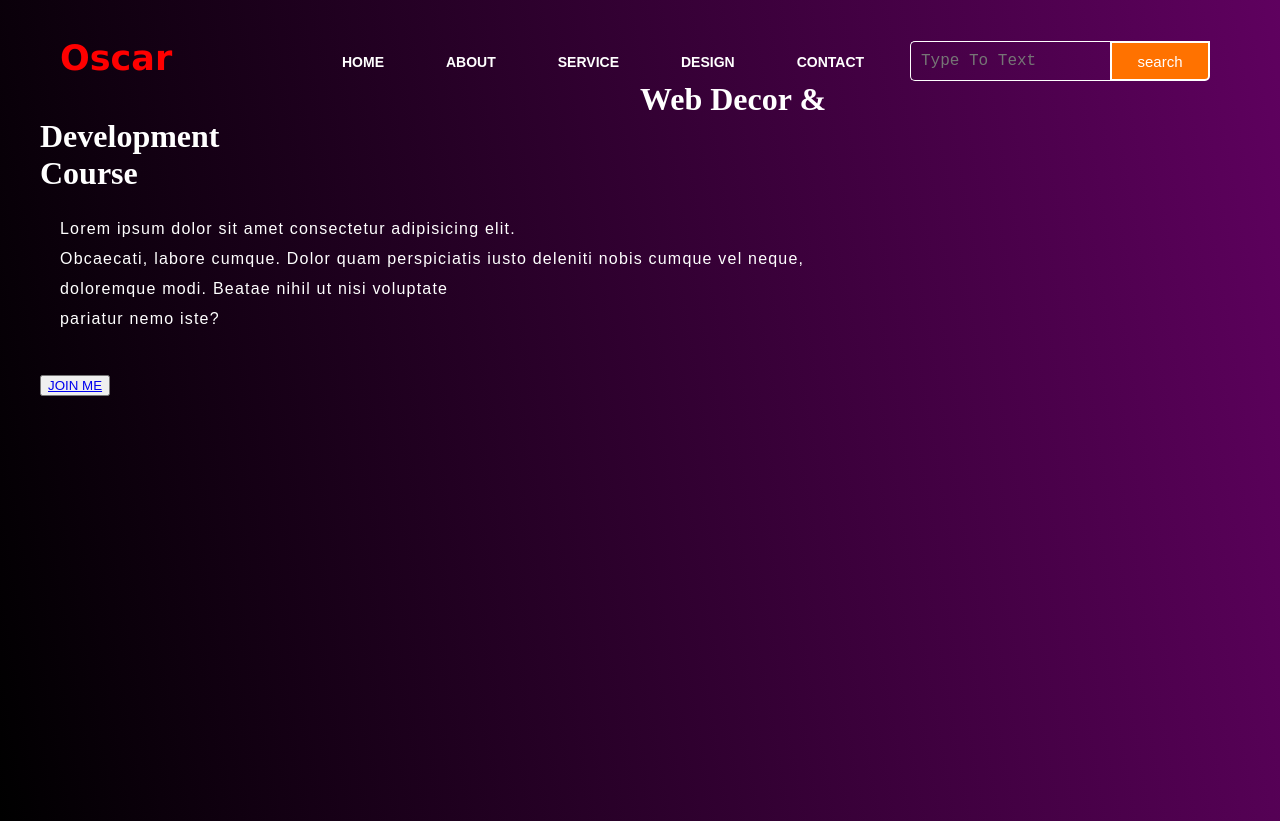
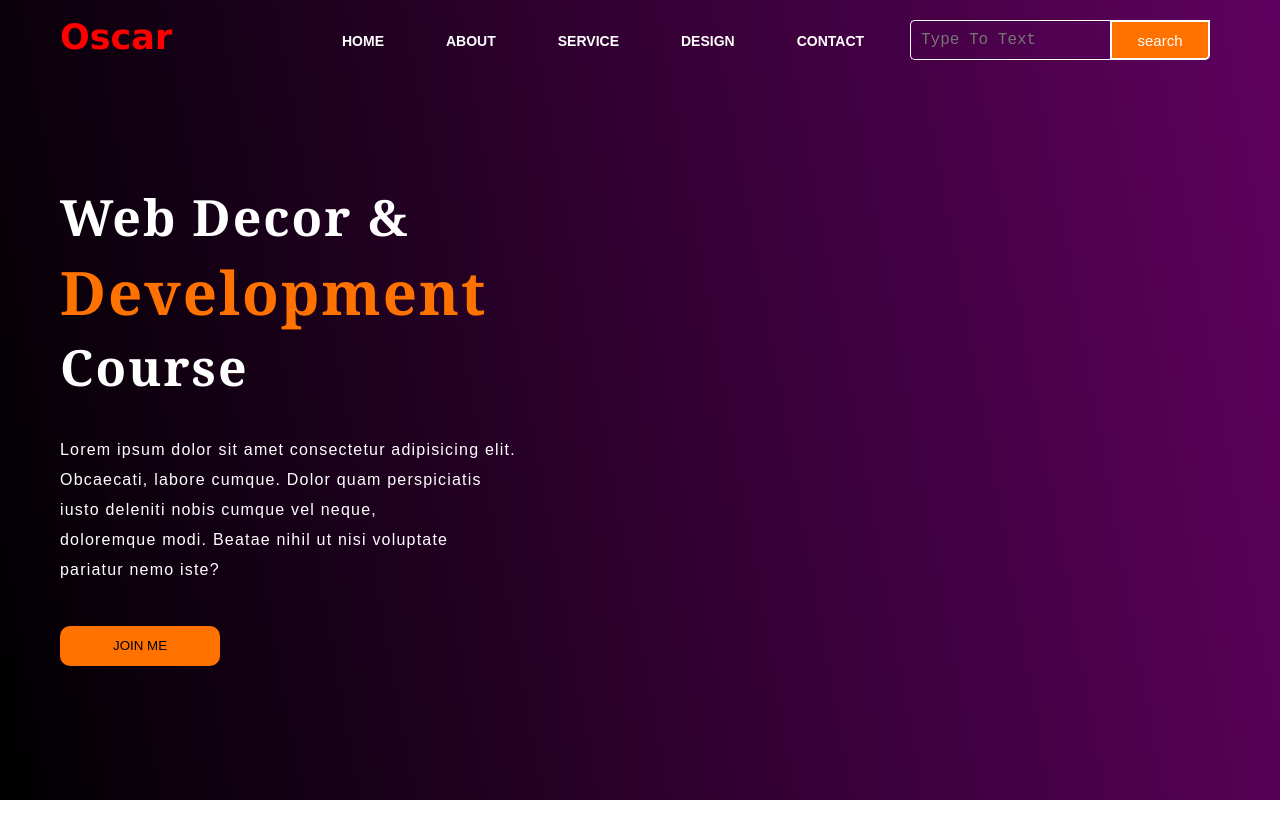
Before and after one commit to OscarNii/My-Work, a plain HTML site: page index.html in a window 1280 px wide. After the commit the page ends 800 px from the top, so only its background shows below. Drawn offline with Linux system fonts and the light colour scheme.

Commit message:
gradients

```diff
--- a/index.html
+++ b/index.html
@@ -33,20 +33,21 @@
         <input class="srch" type="search" name="" placeholder="Type To Text" />
         <a href="#"> <button class="btn">search</button></a>
       </div>
+
+      </div>
       <div class="content">
         <h1>
-          Web Decor &<br>
+          Web Decor & <br>
           <span>Development</span><br>Course
         </h1>
         <p class="par">
           Lorem ipsum dolor sit amet consectetur adipisicing elit. <br />
-          Obcaecati, labore cumque. Dolor quam perspiciatis iusto deleniti nobis
+          Obcaecati, labore cumque. Dolor quam perspiciatis <br> iusto deleniti nobis
           cumque vel neque, <br>
           doloremque modi. Beatae nihil ut nisi voluptate <br />
           pariatur nemo iste?
         </p>
         <button class="cn"><a href="#">JOIN ME</a></button>
-      </div>
     </div>
   </body>
 </html>
--- a/style.css
+++ b/style.css
@@ -118,3 +118,36 @@ ul li a:hover{
     letter-spacing: 1.2px;
     line-height: 30px;
 }
+.content h1{
+    font-family: georgia;
+    font-size: 50px;
+    padding-left: 20px;
+    margin-top: 9%;
+    letter-spacing: 2px;
+}
+
+.content .cn{
+    width: 160px ;
+    height: 40px;
+    background: #ff7200;
+    border: none;
+    border-radius: 10px;
+    cursor: pointer;
+    margin-bottom: 10px;
+    margin-left: 20px;
+    transition: .2s ease-in;
+}
+
+.content .cn a{
+    text-decoration: none;
+    color: black;
+    transition: 3s ease-in-out;
+}
+
+.cn:hover{
+    background-color: white;
+}
+ .content span{
+    color: #ff7200;
+    font-size:60px ;
+ }
```
